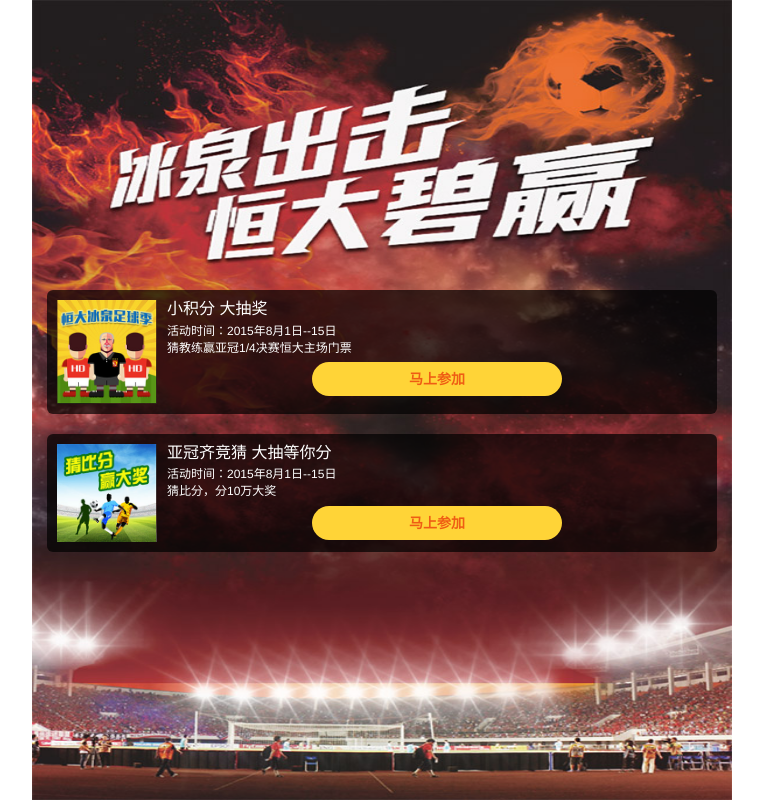
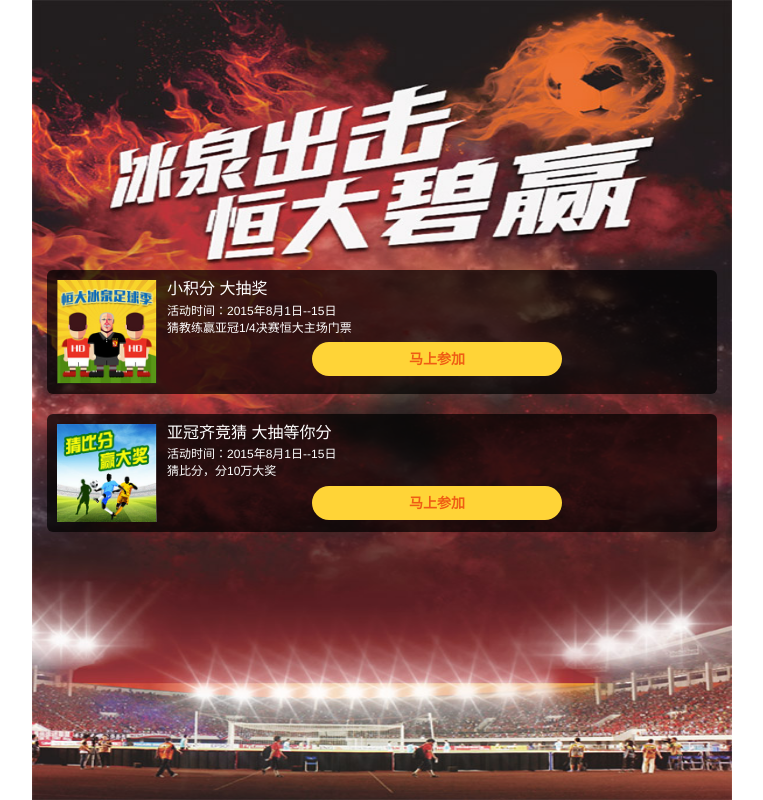
Before and after one commit to Zoombin/WaterAndFootball-Web, a website: page dist/index.html in a window 1280 px wide. Shown: the whole page, without its empty margins (258-1021 px from the left). Drawn offline with Linux system fonts and the light colour scheme; files that its build step writes are made by us from their sources.

Commit message:
调整距离。

```diff
--- a/dist/index.html
+++ b/dist/index.html
@@ -26,7 +26,7 @@
 
     <div class="container">
 
-      <div class="tran-box" style="margin-top:-10px;">
+      <div class="tran-box" style="margin-top:-30px;">
         <div class="media">
           <div class="media-left media-middle">
             <a href="#">
```
